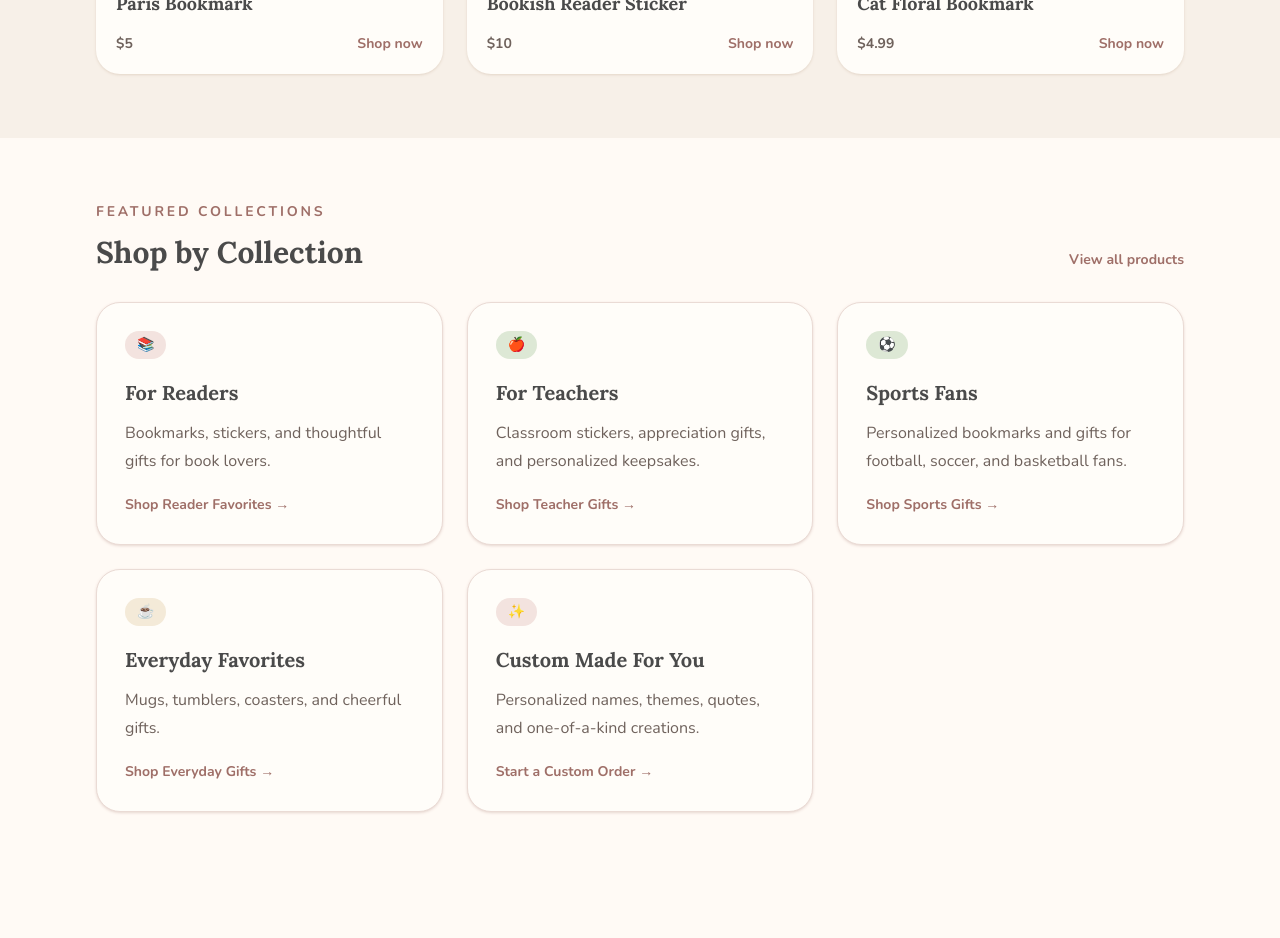
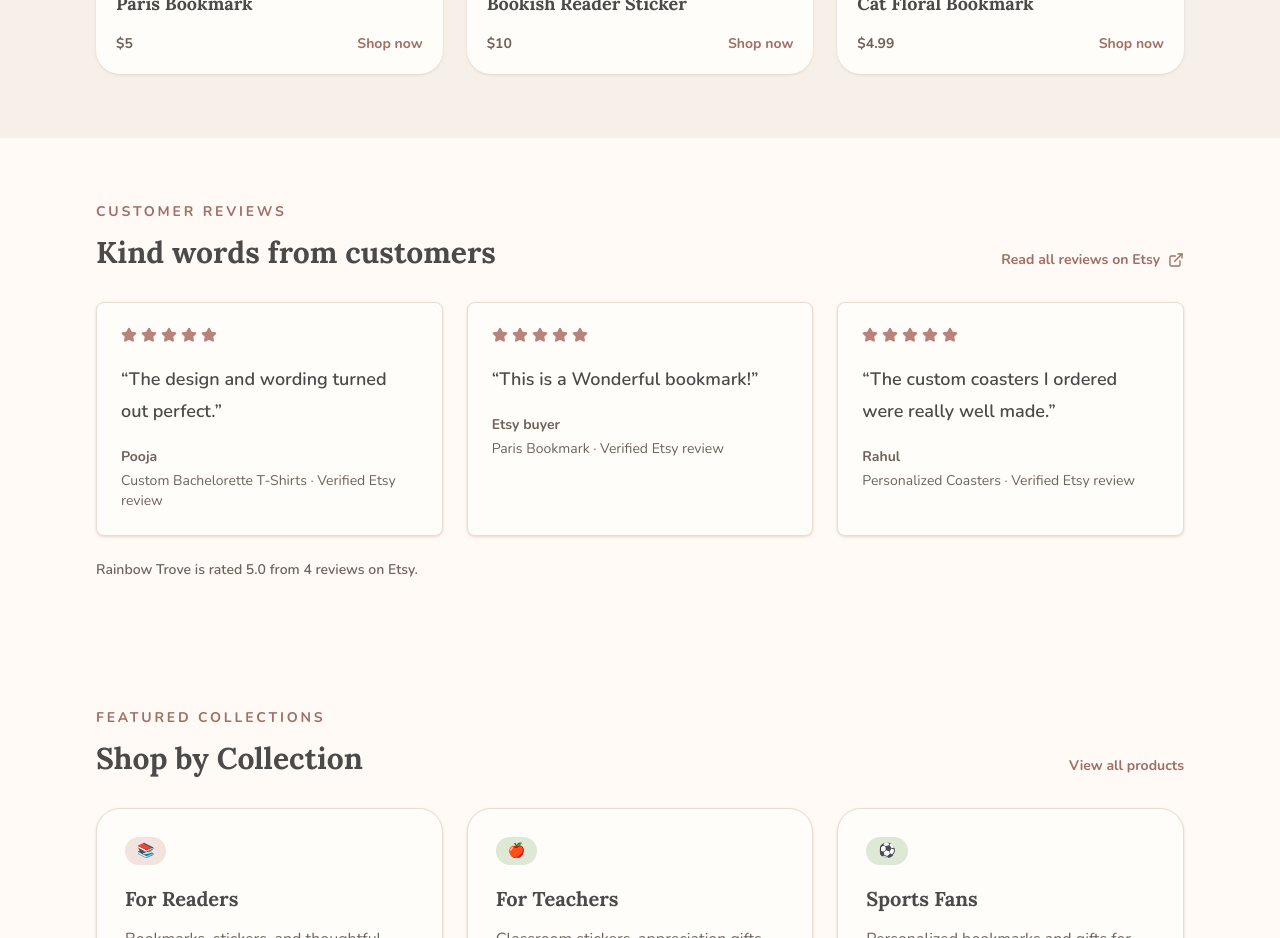
Before and after one commit to mguli/rainbowtrove, a Next.js app: page / in a window 1280 px wide. Shown: the part 1280-2218 px from the top of the page. Built offline with nearby package versions, Linux system fonts and the light colour scheme.

Commit message:
Add product-aware custom orders and reviews

```diff
--- a/app/components/customOrder.tsx
+++ b/app/components/customOrder.tsx
@@ -1,5 +1,6 @@
 "use client";
 
+import Link from "next/link";
 import { useActionState } from "react";
 import { sendCustomOrder, type ContactFormState } from "../contact/actions";
 
@@ -18,7 +19,16 @@ const initialState: ContactFormState = {
   message: "",
 };
 
-export default function CustomOrder() {
+type CustomOrderProps = {
+  productContext?: {
+    name: string;
+    price: number;
+    href: string;
+    productType: string;
+  };
+};
+
+export default function CustomOrder({ productContext }: CustomOrderProps) {
   const [state, formAction, pending] = useActionState(sendCustomOrder, initialState);
 
   return (
@@ -36,6 +46,29 @@ export default function CustomOrder() {
           We will follow up by email with questions, options, and a quote.
         </p>
       </div>
+
+      {productContext ? (
+        <div className="mt-6 border-l-4 border-[#b8837a] bg-[#f8efea] px-4 py-3">
+          <p className="text-xs font-bold uppercase tracking-[0.18em] text-[#9f6f68]">
+            Customizing
+          </p>
+          <div className="mt-1 flex flex-wrap items-baseline justify-between gap-2">
+            <div>
+              <p className="font-extrabold text-[#4A4A4A]">{productContext.name}</p>
+              <p className="mt-1 text-sm font-bold text-[#9f6f68]">
+                ${productContext.price.toFixed(2)}
+              </p>
+            </div>
+            <Link
+              href={productContext.href}
+              className="text-sm font-bold text-[#9f6f68] hover:text-[#7e5752]"
+            >
+              View product
+            </Link>
+          </div>
+          <input type="hidden" name="requestedProduct" value={productContext.name} />
+        </div>
+      ) : null}
 
       <div className="mt-6 grid gap-4 sm:grid-cols-2">
         <label className="absolute -left-[10000px] top-auto h-px w-px overflow-hidden">
@@ -76,7 +109,7 @@ export default function CustomOrder() {
             name="productType"
             required
             className="mt-2 w-full rounded-2xl border border-[#eadbd5] bg-[#fffaf5] px-4 py-3 text-sm font-semibold text-[#4A4A4A] outline-none transition focus:border-[#b8837a]"
-            defaultValue=""
+            defaultValue={productContext?.productType ?? ""}
           >
             <option value="" disabled>
               Choose a product
@@ -120,13 +153,18 @@ export default function CustomOrder() {
         />
       </label>
 
+      <div className="mt-6 flex flex-col gap-3 sm:flex-row sm:items-center">
         <button
           type="submit"
           disabled={pending}
-        className="mt-6 rounded-full bg-[#b8837a] px-6 py-3 text-sm font-bold text-[#fffaf5] shadow-lg shadow-[#eadbd5] transition hover:bg-[#9f6f68] disabled:cursor-not-allowed disabled:opacity-60"
+          className="rounded-full bg-[#b8837a] px-6 py-3 text-sm font-bold text-[#fffaf5] shadow-lg shadow-[#eadbd5] transition hover:bg-[#9f6f68] disabled:cursor-not-allowed disabled:opacity-60"
         >
           {pending ? "Sending..." : "Send Request"}
         </button>
+        <p className="text-sm font-semibold text-[#6f625c]">
+          We&apos;ll respond within 1–2 business days.
+        </p>
+      </div>
 
       {state.message ? (
         <p
--- a/app/contact/actions.ts
+++ b/app/contact/actions.ts
@@ -34,6 +34,7 @@ export async function sendCustomOrder(
 
   const name = getField(formData, "name", 100);
   const email = getField(formData, "email", 320);
+  const requestedProduct = getField(formData, "requestedProduct", 200);
   const productType = getField(formData, "productType", 100);
   const neededBy = getField(formData, "neededBy", 30);
   const personalization = getField(formData, "personalization", 3000);
@@ -60,6 +61,7 @@ export async function sendCustomOrder(
     `New custom order request from ${name}`,
     "",
     `Customer email: ${email}`,
+    `Product: ${requestedProduct || "General custom request"}`,
     `Product type: ${productType}`,
     `Needed by: ${neededBy || "Not specified"}`,
     "",
@@ -75,7 +77,7 @@ export async function sendCustomOrder(
       from: senderEmail,
       to: recipientEmail,
       replyTo: email,
-      subject: `Custom order request: ${productType} for ${name}`,
+      subject: `Custom order request: ${requestedProduct || productType} for ${name}`,
       text: emailBody,
     });
 
--- a/app/page.tsx
+++ b/app/page.tsx
@@ -1,8 +1,10 @@
 import type { Metadata } from "next";
 import Image from "next/image";
 import Link from "next/link";
+import { ExternalLink, Star } from "lucide-react";
 import bestSellers from "../data/bestSellers.json";
 import featuredCategories from "../data/featured.json";
+import reviews from "../data/reviews.json";
 
 export const metadata: Metadata = {
   title: "Personalized Gifts, Bookmarks, Stickers, and Keepsakes",
@@ -140,6 +142,63 @@ export default function Home() {
         </div>
       </section>
 
+      <section className="bg-[#fffaf5]">
+        <div className="mx-auto max-w-6xl px-5 py-16 lg:px-8">
+          <div className="flex flex-col gap-3 sm:flex-row sm:items-end sm:justify-between">
+            <div>
+              <p className="text-sm font-bold uppercase tracking-[0.2em] text-[#9f6f68]">
+                Customer Reviews
+              </p>
+              <h2 className="mt-3 text-3xl font-extrabold text-[#4A4A4A]">
+                Kind words from customers
+              </h2>
+            </div>
+            <a
+              href="https://www.etsy.com/shop/TheRainbowTrove#reviews"
+              target="_blank"
+              rel="noopener noreferrer"
+              className="inline-flex items-center gap-2 text-sm font-bold text-[#9f6f68] hover:text-[#7e5752]"
+            >
+              Read all reviews on Etsy
+              <ExternalLink aria-hidden="true" className="h-4 w-4" />
+            </a>
+          </div>
+
+          <div className="mt-8 grid gap-6 md:grid-cols-3">
+            {reviews.map((review) => (
+              <article
+                key={review.id}
+                className="rounded-lg border border-[#eadbd5] bg-[#fffdf9] p-6 shadow-sm shadow-[#eadbd5]"
+              >
+                <div
+                  className="flex gap-1 text-[#b8837a]"
+                  aria-label={`${review.rating} out of 5 stars`}
+                >
+                  {Array.from({ length: review.rating }).map((_, index) => (
+                    <Star
+                      key={index}
+                      aria-hidden="true"
+                      className="h-4 w-4 fill-current"
+                    />
+                  ))}
+                </div>
+                <blockquote className="mt-5 text-lg font-semibold leading-8 text-[#4A4A4A]">
+                  “{review.quote}”
+                </blockquote>
+                <footer className="mt-5 text-sm text-[#6f625c]">
+                  <p className="font-bold">{review.customer}</p>
+                  <p className="mt-1">{review.product} · Verified Etsy review</p>
+                </footer>
+              </article>
+            ))}
+          </div>
+
+          <p className="mt-6 text-sm font-semibold text-[#6f625c]">
+            Rainbow Trove is rated 5.0 from 4 reviews on Etsy.
+          </p>
+        </div>
+      </section>
+
       <section className="mx-auto max-w-6xl px-5 py-16 lg:px-8">
         <div className="flex flex-col gap-3 sm:flex-row sm:items-end sm:justify-between">
           <div>
--- a/app/products/[id]/page.tsx
+++ b/app/products/[id]/page.tsx
@@ -265,7 +265,7 @@ export default async function ProductDetailsPage({ params }: ProductDetailsPageP
             {product.tags?.length ? (
               <div className="mt-8">
                 <h2 className="text-sm font-bold uppercase tracking-[0.18em] text-[#9f6f68]">
-                  Good for
+                  Perfect for
                 </h2>
                 <div className="mt-3 flex flex-wrap gap-2">
                   {product.tags.slice(0, 8).map((tag) => (
--- /dev/null
+++ b/data/reviews.json
@@ -0,0 +1,23 @@
+[
+  {
+    "id": "etsy-custom-shirts-pooja",
+    "quote": "The design and wording turned out perfect.",
+    "customer": "Pooja",
+    "product": "Custom Bachelorette T-Shirts",
+    "rating": 5
+  },
+  {
+    "id": "etsy-paris-bookmark-wonderful",
+    "quote": "This is a Wonderful bookmark!",
+    "customer": "Etsy buyer",
+    "product": "Paris Bookmark",
+    "rating": 5
+  },
+  {
+    "id": "etsy-custom-coasters-quality",
+    "quote": "The custom coasters I ordered were really well made.",
+    "customer": "Rahul",
+    "product": "Personalized Coasters",
+    "rating": 5
+  }
+]
```
Also changed, not shown: app/contact/page.tsx (+41 -11 lines). Lines whose indentation alone changed are shown as unchanged.
